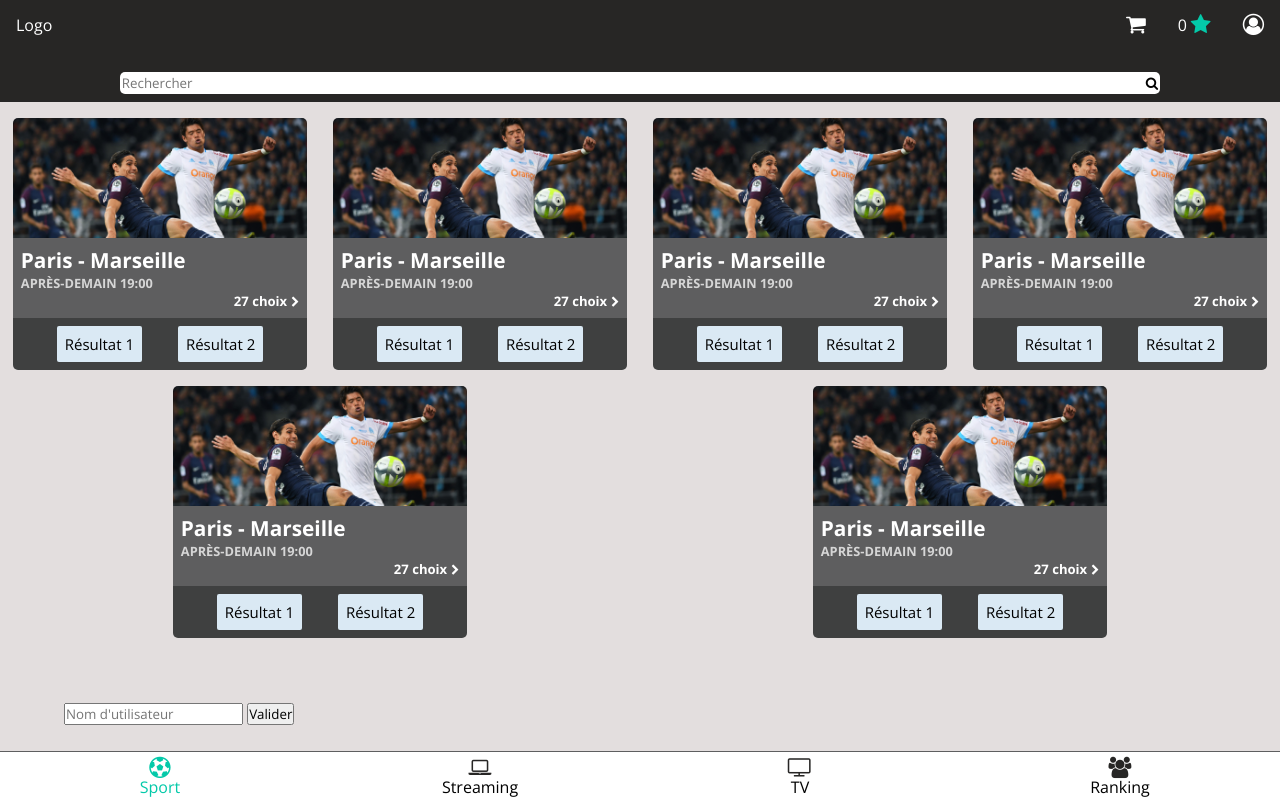
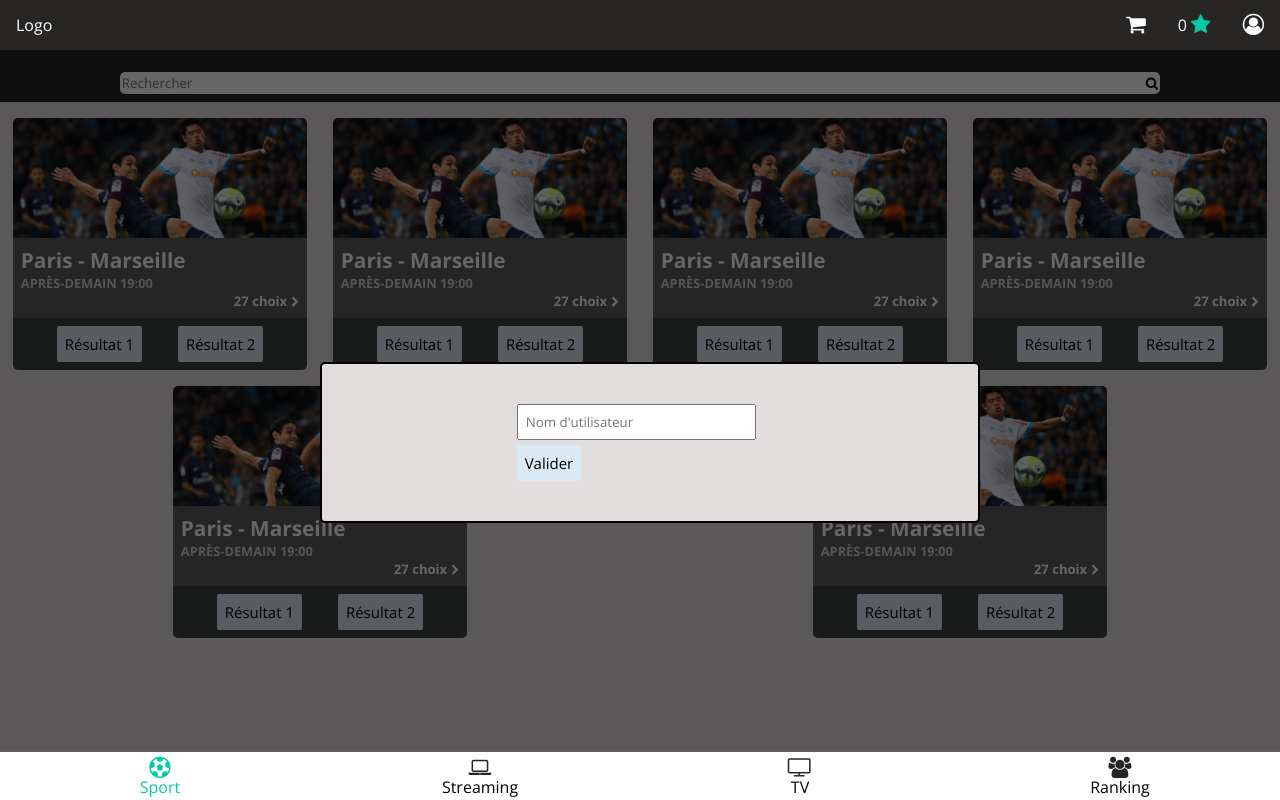
Before and after one commit to kelianaylek/fil_rouge, a PHP site: page / in a window 1280 px wide. Run offline with PHP 8.4, Linux system fonts and the light colour scheme.

Commit message:
ADD - Popup for the connexion form

```diff
--- a/css/style.css
+++ b/css/style.css
@@ -145,7 +145,8 @@ header nav .fa-star {
 
 .mainPagePrincipale .sondageResultats button,
 .mainPageSondage section button,
-.mainPageShopping section form button {
+.mainPageShopping section form button,
+.popup form button {
   background-color: #dae9f4;
   border: none;
   border-radius: 2px;
@@ -160,7 +161,10 @@ header nav .fa-star {
 }
 
 .mainPagePrincipale .sondageResultats button:hover,
-.mainPageSondage section button:hover {
+.mainPageSondage section button:hover,
+.mainPageSondage section .checked,
+.mainPageShopping section .checked,
+.popup form button:hover {
   background-color: rgba(3, 201, 169, 1);
   color: #000;
 }
@@ -394,11 +398,6 @@ footer nav a .iconeFooter:hover {
   margin-top: 8vh;
 }
 
-/* .mainPageShopping section button:first-child {
-  background-color: rgba(3, 201, 169, 1);
-  color: #000;
-} */
-
 .mainPageShopping .btnValiderSondage {
   display: flex;
   justify-content: center;
@@ -417,7 +416,8 @@ footer nav a .iconeFooter:hover {
   color: rgba(3, 201, 169, 1);
 }
 
-.mainPageShopping .btnValiderSondage button:hover {
+.mainPageShopping .btnValiderSondage button:hover
+ {
   color: #272625;
   background-color: rgba(3, 201, 169, 1);
 }
@@ -431,26 +431,43 @@ footer nav a .iconeFooter:hover {
 }
 
 /* pop up de connexion */
-/* .popup {
-  position: relative;
-  display: inline-block;
-  cursor: pointer;
+.popup{
+  display: none;
+  border: 2px solid #000;
+  border-radius: 5px;
+  background-color: #e3dede;
+  z-index: 2;
+  display: flex;
+  justify-content: center;
+  padding: 5vh 1vh 5vh 1vh;
+  width: 50%;
+}
+.popup form input{
+  padding: 7px 7px;
+  margin: 0px 5px 5px 5px;
+  width: 80%;
+}
+.popup form button{
+  margin-left: 5px;
+}
+.popup form .errorConnexion{
+  margin-left: 5px;
+  color: red;
 }
 
-.popup .popuptext {
-  visibility: hidden;
-  width: 160px;
-  background-color: #555;
-  color: #fff;
-  text-align: center;
-  border-radius: 6px;
-  padding: 8px 0;
+.backgroundPopup{
   position: absolute;
+  top: 0;
+  left: 0;
+  background-color: #000;
+  width: 100%;
+  height: 100%;
+  display: none;
   z-index: 1;
-  bottom: 125%;
-  left: 50%;
-  margin-left: -80px;
-} */
+}
+
+
+
 
 @media screen and (min-width: 640px) and (max-width: 1224px) {
 
--- a/index.html
+++ b/index.html
@@ -180,12 +180,14 @@
 
         </div>
 
-        <section class="container popup">
+        <div class="container popup">
             <form action="" name="formConnexion" class="popuptext">
                 <input type="text" name="username" placeholder="Nom d'utilisateur" />
                 <button type="submit" name="submit" value="Valider">Valider</button>
             </form>
-        </section>
+        </div>
+        <div class="backgroundPopup"></div>
+
     </main>
 
     <!-- footer avec sport, TV et streaming en fixed et classement
--- a/js/index.js
+++ b/js/index.js
@@ -1,4 +1,3 @@
-// Tableau d'objet et chaque objet c'est un pari
 const betList = [
   {
     title: "Qui sera le vainqueur ?",
@@ -50,24 +49,10 @@ const betList = [
   },
 ];
 
-// const responses = [];
-
 const userHaveBets = sessionStorage.getItem("betListChoose") !== null;
 const betListChoose = userHaveBets
   ? JSON.parse(sessionStorage.getItem("betListChoose"))
   : [];
-
-// if (userHaveBets) {
-//   if (sessionStorage.getItem("betListChoose") == "") {
-//     betListChoose = [];
-//     console.log("no");
-//   } else {
-//     betListChoose = JSON.parse(sessionStorage.getItem("betListChoose"));
-//     console.log("yes");
-//   }
-// } else {
-//   betListChoose = [];
-// }
 
 function displayDifficulty(difficulty) {
   var stars = "";
@@ -92,6 +77,7 @@ var isOnLeaderbordPage = lastWordUrl == "leaderbord.html";
 
 // Ajout de l'username rentré par l'utilisateur dans une variable
 function addUsername() {
+  if(sessionStorage.getItem("username") !== ""){
     if (isOnShoppingPage || isOnMainPage || isOnBetPage || isOnLeaderbordPage) {
       var beforeNewElement = document.querySelector(
         "header nav>div:nth-child(2)"
@@ -112,6 +98,7 @@ function addUsername() {
       usernameIntoLeaderbord.style.color = "rgba(3, 201, 169, 1)";
     }
   }
+}
 // Affichage de l'username
 function displayUsername() {
   addUsername();
@@ -125,42 +112,81 @@ function connexion() {
     var inputUserName = document.querySelector("form input[name = 'username']");
     sessionStorage.setItem("username", inputUserName.value);
     displayUsername();
+    var errorConnexion = document.querySelector(".errorConnexion");
+
+    if(sessionStorage.getItem("username") !== ""){
+      closePopup();
+    }else{
+      if(errorConnexion == null){
+        errorConnexion = '<div class="errorConnexion">Merci de remplir le champ ci-dessus</div>'
+        $('.popup form').append(errorConnexion)
+      }
+    }
   }
   if (isOnMainPage) {
     formConnexion.addEventListener("submit", onSubmit);
   }
 }
 function displayBetsOnBetPage() {
-  for (i = 0; i < betList.length; i++) {
+  const customBetList = [];
+
+  for(let i = 0; i < betList.length; i++){
+    var currentBet = betList[i];
+    var isMatchFounded = false;
+    for(let j=0; j< betListChoose.length; j++){
+      var currentBetChoose = betListChoose[j];
+      if(currentBet.title === currentBetChoose.title){
+        isMatchFounded = true;
+        customBetList.push(betListChoose[j]);
+      }
+    }
+    if(!isMatchFounded){
+      customBetList.push(betList[i]);
+    }
+  }
+
+  for (i = 0; i < customBetList.length; i++) {
+    var button1Checked = "";
+    var button2Checked = "";
+
+    if(customBetList[i].response !== undefined){
+      if(customBetList[i].answers[0].isRight == customBetList[i].response){
+        button1Checked = "checked";
+      }else{
+        button2Checked = "checked";
+      }
+    }
+
     var sectionNewBet =
       "<section class='container'><div><h3>" +
-      betList[i].title +
+      customBetList[i].title +
       "</h3><div>" +
-      displayDifficulty(betList[i].difficulty) +
-      "</div></div><form action=''><button type='button' name='formLeftChoice' onclick='makeBet(" +
+      displayDifficulty(customBetList[i].difficulty) +
+      "</div></div><form action=''><button type='button' class="+button1Checked+" name='formLeftChoice' onclick='makeBet(" +
       i +
       ", " +
-      betList[i].answers[0].isRight +
-      ");'>" +
-      betList[i].answers[0].firstChoice +
-      "</button><button type='button' name='formRightChoice' onclick='makeBet(" +
+      customBetList[i].answers[0].isRight +
+      ", this);'>" +
+      customBetList[i].answers[0].firstChoice +
+      "</button><button type='button' class="+button2Checked+" name='formRightChoice' onclick='makeBet(" +
       i +
       ", " +
-      betList[i].answers[1].isRight +
-      ");'>" +
-      betList[i].answers[1].secondChoice +
+      customBetList[i].answers[1].isRight +
+      ", this);'>" +
+      customBetList[i].answers[1].secondChoice +
       "</button></form></section>";
 
-    // sessionStorage.setItem("difficultyPoints", betList[i].difficulty);
+    // sessionStorage.setItem("difficultyPoints", customBetList[i].difficulty);
     var beforeNewBet = document.querySelector(".colonnesPageSondage");
     $(beforeNewBet).append(sectionNewBet);
   }
 }
 
-function makeBet(i, response) {
+function makeBet(i, response, button) {
+  console.log(arguments)
   for (let j = 0; j < betListChoose.length; j++) {
     if (betListChoose[j].title === betList[i].title) {
-      alert("paris déjà sélectionné");
+      alert("pari déjà sélectionné");
       return;
     }
   }
@@ -173,6 +199,7 @@ function makeBet(i, response) {
   betListChoose.push(betCopy);
   sessionStorage.setItem("difficultyPoints", betList[i].difficulty);
 
+  $(button).addClass('checked')
   // On met le tableau dans sessionStorage pour le récupérer sur la page du panier
   sessionStorage.setItem("betListChoose", JSON.stringify(betListChoose));
 }
@@ -182,20 +209,28 @@ function initShoppingPage() {
   if (isOnShoppingPage && userHaveBets) {
     // Récupération du tableau dans session storage pour afficher notre string comportant nos paris chosis
     var userBetList = sessionStorage.getItem("betListChoose");
-
     userBetList = JSON.parse(userBetList);
     var displayUserBet = "";
+
     for (let i = 0; i < userBetList.length; i++) {
+      var button1Checked = "";
+      var button2Checked = "";
+        if(userBetList[i].answers[0].isRight == userBetList[i].response){
+          button1Checked = "checked";
+        }else{
+          button2Checked = "checked";
+        }
+
       displayUserBet +=
-        `<section class='container'><div><button href='' type='button' onclick='supprBet(` +
+        `<section class='container'><div><button href='' type='button'  onclick='supprBet(` +
         i +
         `)'><i class='test fa fa-times fa-lg' aria-hidden='true'></i></button></div><div><h3>
       ${userBetList[i].title}
       </h3><div>
       ${displayDifficulty(userBetList[i].difficulty)}
-      </div></div><form><button>
+      </div></div><form><button class="${button1Checked}">
       ${userBetList[i].answers[0].firstChoice}
-      </button><button>
+      </button><button class="${button2Checked}">
       ${userBetList[i].answers[1].secondChoice}
       </button></form></section>`;
     }
@@ -279,6 +314,36 @@ function displayScoreInLeaderBord() {
   }
 }
 
+function displayPopup(){
+  var windowHeight = document.documentElement.clientHeight;
+  var windowWidth = document.documentElement.clientWidth;
+  var popupHeight = $(".popup").height();
+  var popupWidth = $(".popup").width();
+
+  $('.popup').css({
+    "position" : "absolute",
+    "top": windowHeight/2-popupHeight/2,
+    "left": windowWidth/2-popupWidth/2,
+  })
+}
+function closePopup(){
+    $('.backgroundPopup').fadeOut('slow');
+    $('.popup').fadeOut('slow');
+}
+function popupConnexion(){
+  if(sessionStorage.getItem("username") == null){
+    $('.backgroundPopup').css({
+      "opacity" : 0.6
+    });
+    $('.backgroundPopup').fadeIn('slow');
+    $('.popup').fadeIn('slow');
+    displayPopup()
+  }else{
+    $('.popup').hide();
+  }
+}
+
+
 $(document).ready(function () {
   if (sessionStorage.getItem("username") !== null) {
     displayUsername();
@@ -292,4 +357,5 @@ $(document).ready(function () {
     initValidateBet();
   }
   displayScoreInLeaderBord();
+  popupConnexion();
 });
```
Also changed, not shown: readme.md. Lines whose indentation alone changed are shown as unchanged.
